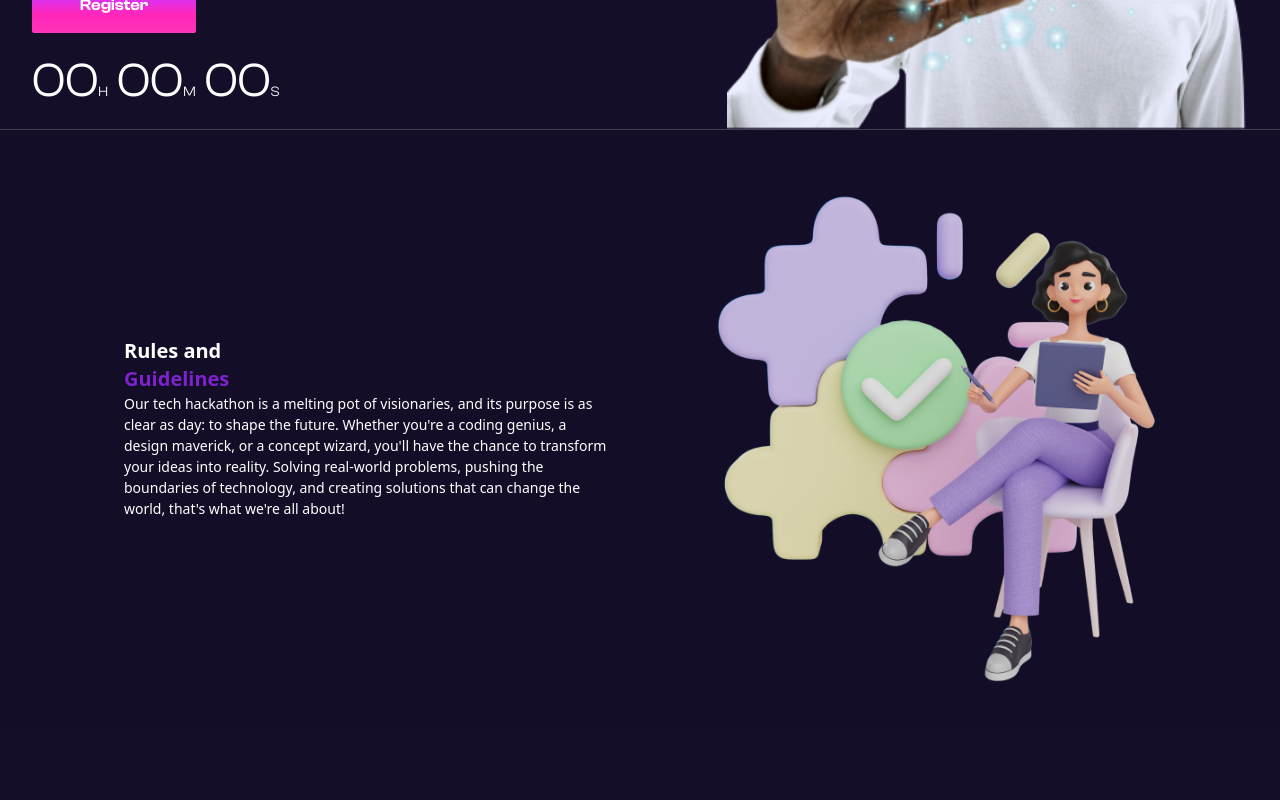
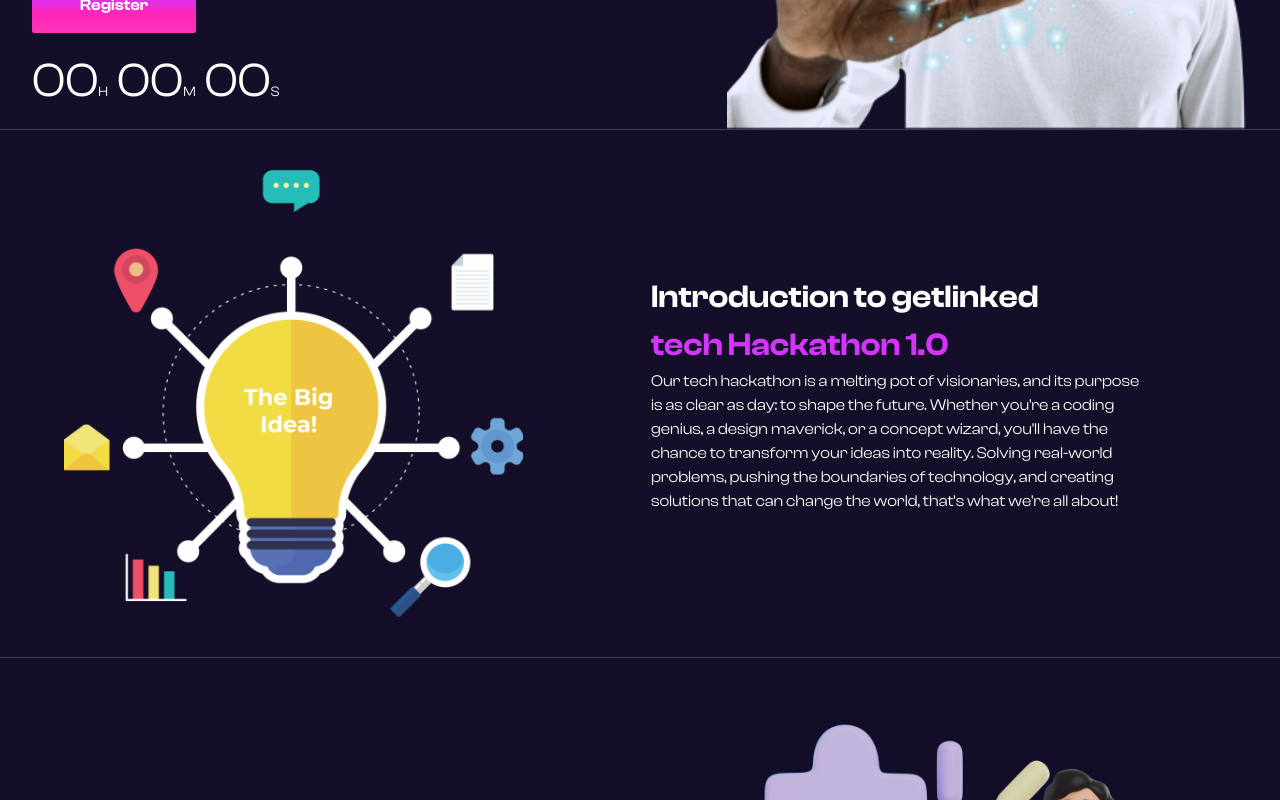
Before and after one commit to leevigh/getlinked, a React (Vite) app: page / in a window 1280 px wide. Shown: the part 640-1440 px from the top of the page. Before the commit the page ends 1366 px from the top, so only its background shows below. Built offline with nearby package versions, Linux system fonts and the light colour scheme.

Commit message:
feat: add big idea section

```diff
--- a/src/App.css
+++ b/src/App.css
@@ -16,7 +16,7 @@
 
 #root {
   /* max-width: 1280px; */
-  margin: 0 auto;
+  /* margin: 0 auto;
   padding: 0 auto;
-  text-align: center;
+  text-align: center; */
 }
--- /dev/null
+++ b/src/components/sections/BigIdea.jsx
@@ -0,0 +1,33 @@
+import React from 'react'
+
+const BigIdea = () => {
+  return (
+    <div>
+        <section className='flex flex-col items-center lg:flex-row lg:justify-evenly text-center border-b-[0.1px] border-opacity-20 border-b-white lg:items-center lg:max-w-[1500px] mx-auto py-8 px-8'>
+
+            <div className='py-2 lg:px-8 lg:min-w-[500px]'>
+                <img src='/the-big-idea.png' alt='the big idea' />
+            </div>
+            <div className='lg:px-24'>
+                <div className=' lg:max-w-[398px]'>
+                    <h2 className='text-white w-full text-center lg:text-left lg:text-[32px] font-semibold'>Introduction to getlinked <span className='text-[#D434FE]'>tech Hackathon 1.0</span></h2>
+                </div>
+
+                <div className='lg:max-w-[535px]'>
+                    <p className='text-white text-center lg:text-left'>
+                    Our tech hackathon is a melting pot of visionaries, and its purpose is as clear as
+    day: to shape the future. Whether you're
+    a coding genius, a design maverick, or a
+    concept wizard, you'll have the chance to transform your ideas into reality. Solving
+    real-world problems, pushing the boundaries
+    of technology, and creating solutions that can change the world, that's what we're all about!
+                    </p>
+                </div>
+            </div>
+
+        </section>
+    </div>
+  )
+}
+
+export default BigIdea
--- a/src/pages/Homepage.tsx
+++ b/src/pages/Homepage.tsx
@@ -2,12 +2,14 @@
 import Navbar from '../components/Navbar'
 import Hero from '../components/sections/Hero'
 import { Rules } from '../Components/Sections/Rules'
+import BigIdea from '../components/sections/BigIdea'
 
 const Homepage = () => {
   return (
     <>
         <Navbar />
         <Hero />
+        <BigIdea />
         <Rules />
     </>
   )
```
Also changed, not shown: public/the-big-idea.png (added).
